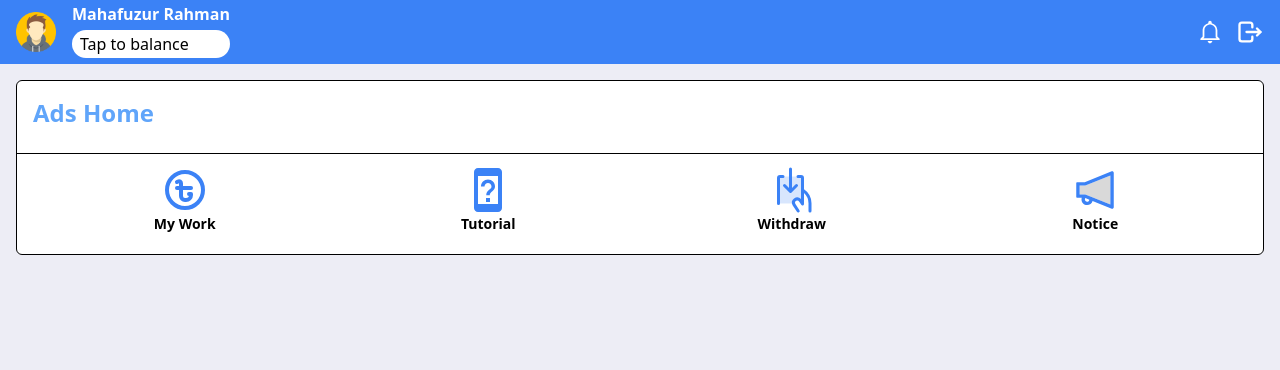
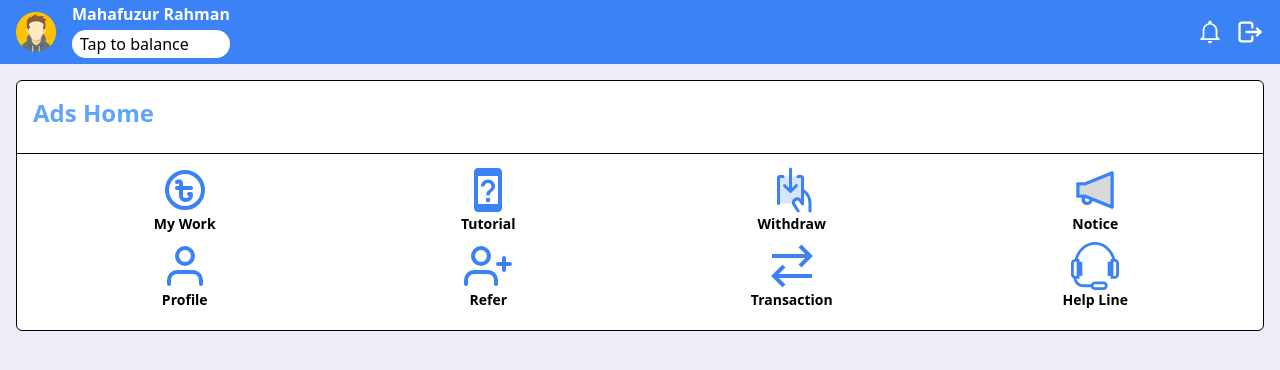
Before and after one commit to Md-Firoz-Mahmud-Nur/0414-Ads-Home, a React (Vite) app: page / in a window 1280 px wide. Shown: the top 370 px of the page. Built offline with nearby package versions, Linux system fonts and the light colour scheme.

Commit message:
Main : 8 Icon Section Done

```diff
--- a/src/Components/Home.jsx
+++ b/src/Components/Home.jsx
@@ -1,7 +1,11 @@
 import { AiTwotoneNotification } from "react-icons/ai";
+import { FaMoneyBillTransfer } from "react-icons/fa6";
+import { FiUser, FiUserPlus } from "react-icons/fi";
+import { GrTransaction } from "react-icons/gr";
 import { MdOutlineDeviceUnknown } from "react-icons/md";
 import { PiHandWithdrawDuotone } from "react-icons/pi";
 import { TbCoinTaka } from "react-icons/tb";
+import { TfiHeadphoneAlt } from "react-icons/tfi";
 
 const Home = () => {
   return (
@@ -61,6 +65,54 @@ const Home = () => {
                   <h6 className="text-center text-sm">Notice</h6>
                 </div>
               </div>
+              {/* 5th icon */}
+              <div className="col-3">
+                <div
+                  style={{ height: "100%", borderRadius: "3px" }}
+                  className="row-3 p-1"
+                >
+                  <center>
+                    <FiUser className="size-12 text-blue-500" />
+                  </center>
+                  <h6 className="text-center text-sm">Profile</h6>
+                </div>
+              </div>
+              {/* 6th icon */}
+              <div className="col-3">
+                <div
+                  style={{ height: "100%", borderRadius: "3px" }}
+                  className="row-3 p-1"
+                >
+                  <center>
+                    <FiUserPlus className="size-12 text-blue-500" />
+                  </center>
+                  <h6 className="text-center text-sm">Refer</h6>
+                </div>
+              </div>
+              {/* 7th icon */}
+              <div className="col-3">
+                <div
+                  style={{ height: "100%", borderRadius: "3px" }}
+                  className="row-3 p-1"
+                >
+                  <center>
+                    <GrTransaction className="size-12 text-blue-500" />
+                  </center>
+                  <h6 className="text-center text-sm">Transaction</h6>
+                </div>
+              </div>
+              {/* 8th icon */}
+              <div className="col-3">
+                <div
+                  style={{ height: "100%", borderRadius: "3px" }}
+                  className="row-3 p-1"
+                >
+                  <center>
+                    <TfiHeadphoneAlt className="size-12 text-blue-500" />
+                  </center>
+                  <h6 className="text-center text-sm">Help Line</h6>
+                </div>
+              </div>
             </div>
           </div>
         </div>
```
